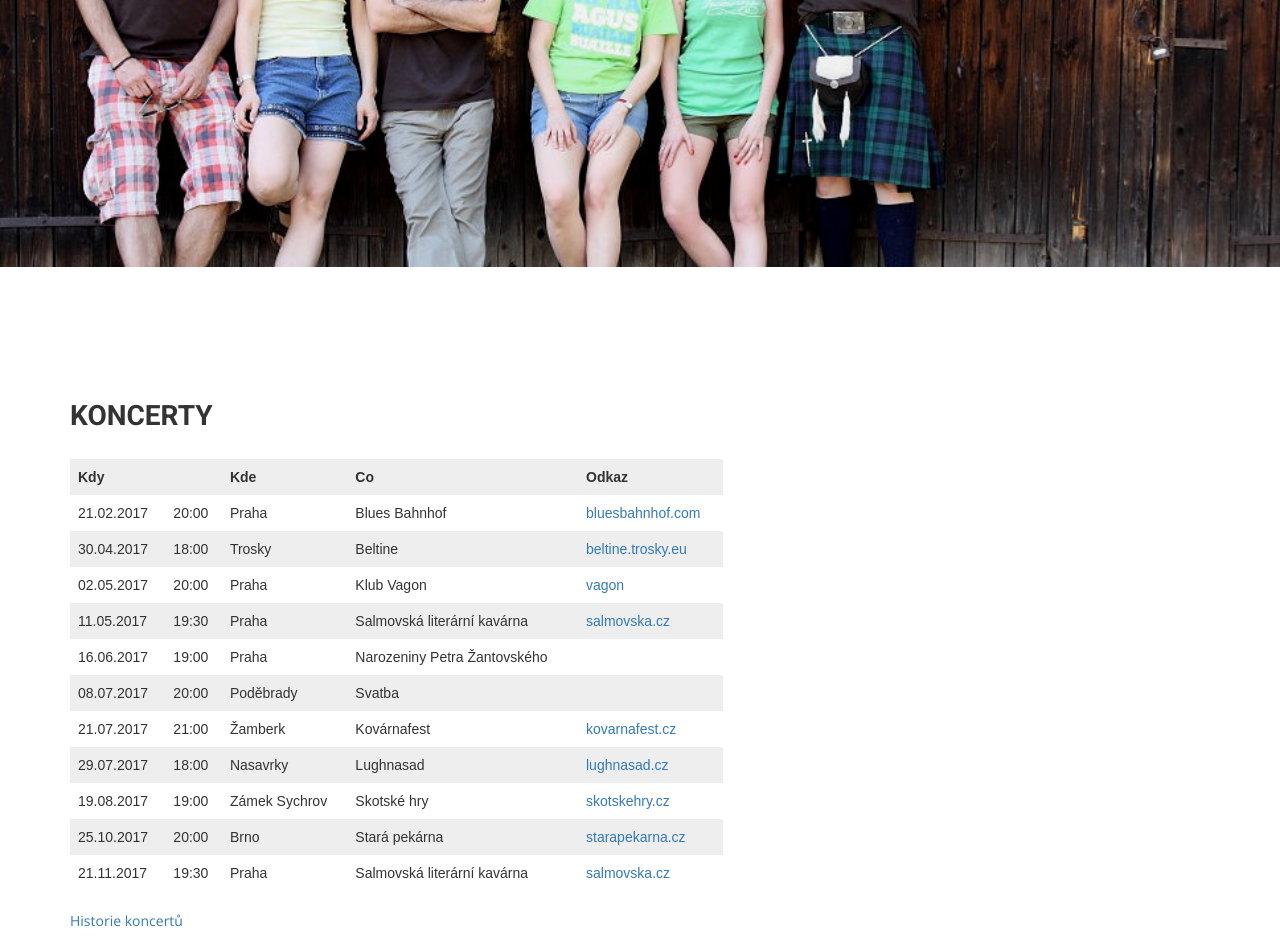
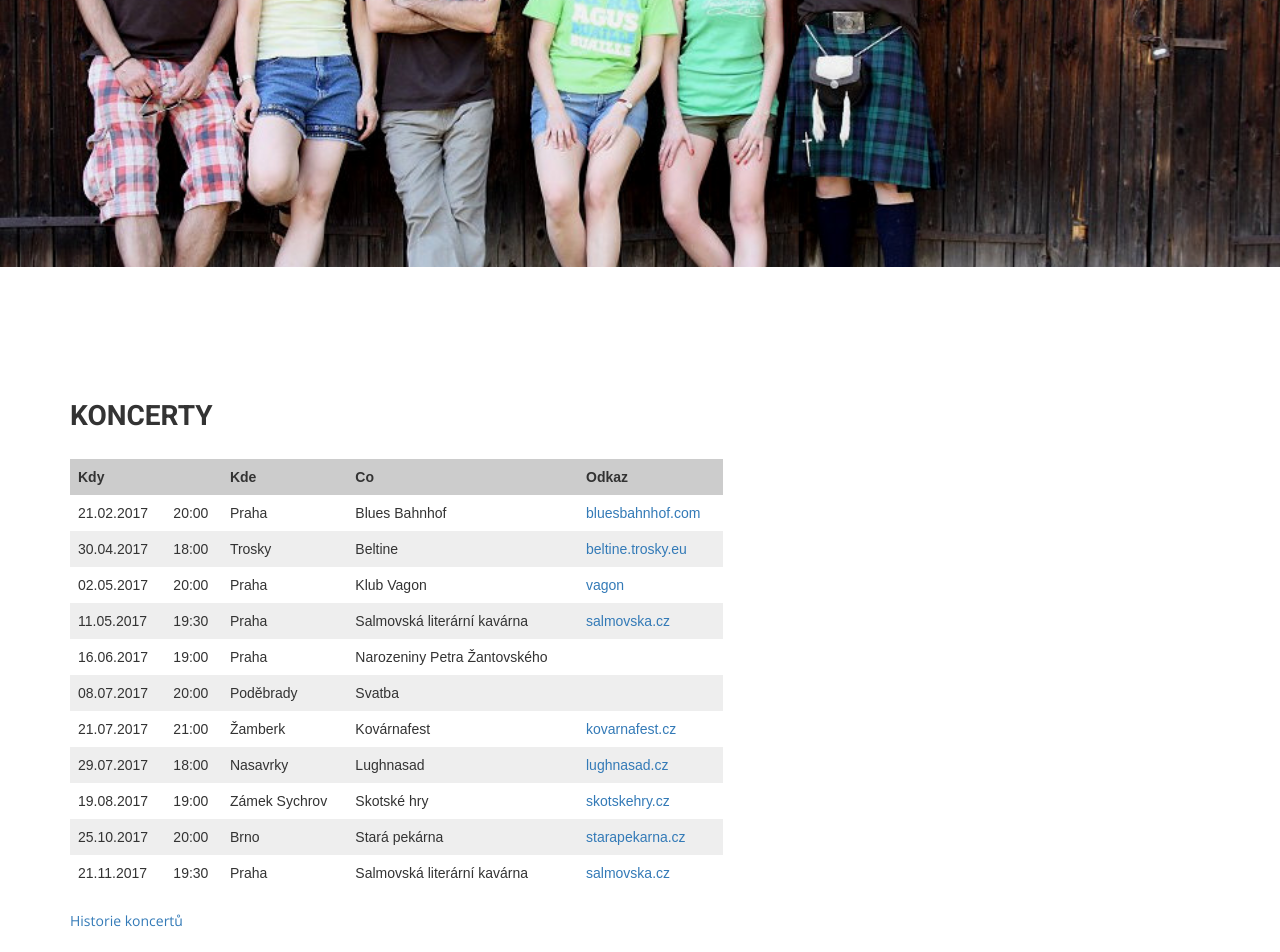
Before and after one commit to davrys/rira-web-jekyll, a Jekyll site: the page built from pages/index.html, in a window 1280 px wide. Shown: the part 2156-3108 px from the top of the page. Built offline with Jekyll 4.4.1, drawn with Linux system fonts in a browser that asks for light colours; nearby versions of some CDN libraries; some web fonts are replaced.

Commit message:
+ Events table tweaks

```diff
--- a/_includes/events.html
+++ b/_includes/events.html
@@ -35,13 +35,21 @@
           </style>
 
           <table>
-            <tr>
+            <tr style="background-color:#cccccc">
               <th>Kdy</th>
               <th></th>
               <th>Kde</th>
               <th>Co</th>
               <th>Odkaz</th>
             </tr>
+
+            <!-- Empty row -->
+            {% if all_events %}
+              <tr style="background-color:#ffffff;">
+                <td colspan="5"></td>
+              </tr>
+              {% assign last_year = event_year %}
+            {% endif %}
 
             <!-- Sort events -->
             {% if all_events %}
@@ -63,14 +71,10 @@
 
               {% if all_events or event_year >= current_year %}
 
-                <!-- Row only with year -->
+                <!-- Row with year -->
                 {% if all_events and event_year != last_year %}
-                  <tr>
-                    <td><b>{{ event_year }}</b></td>
-                    <td></td>
-                    <td></td>
-                    <td></td>
-                    <td></td>
+                  <tr style="background-color:#cccccc;">
+                    <td colspan="5"><b>{{ event_year }}</b></td>
                   </tr>
                   {% assign last_year = event_year %}
                 {% endif %}
```
